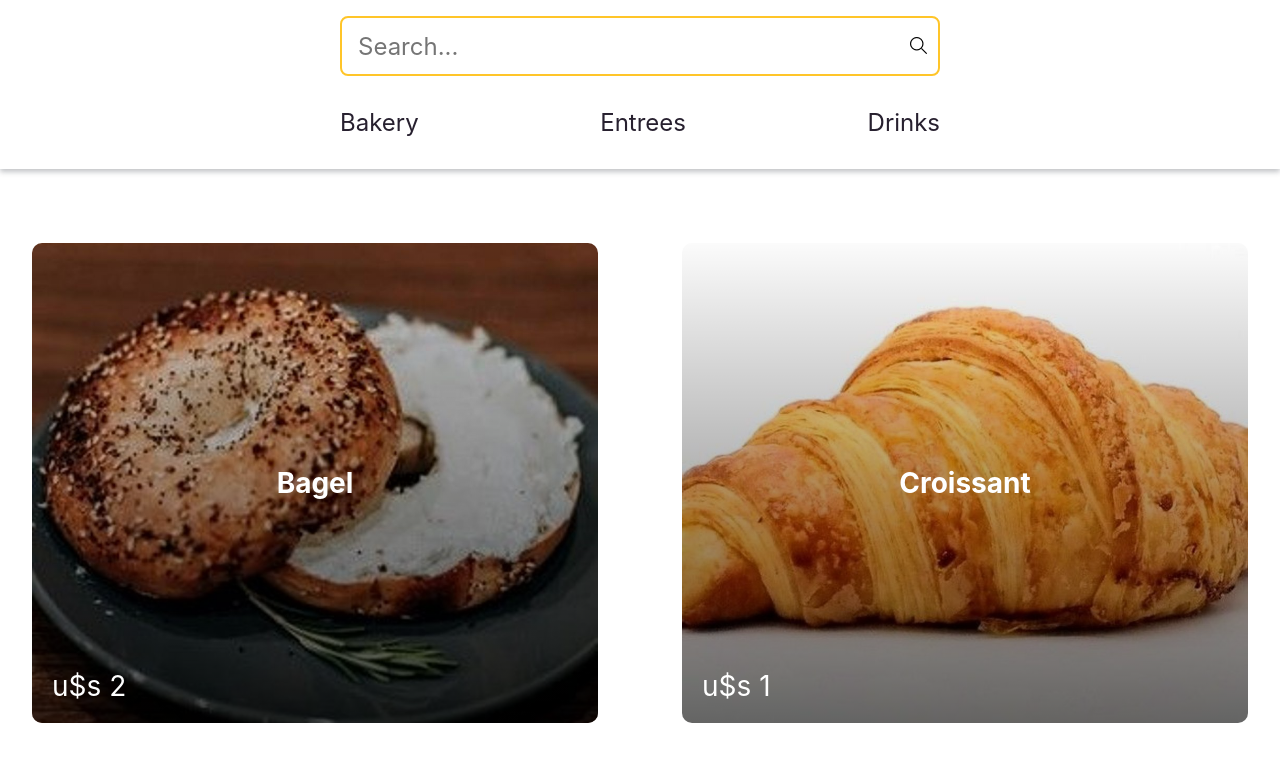
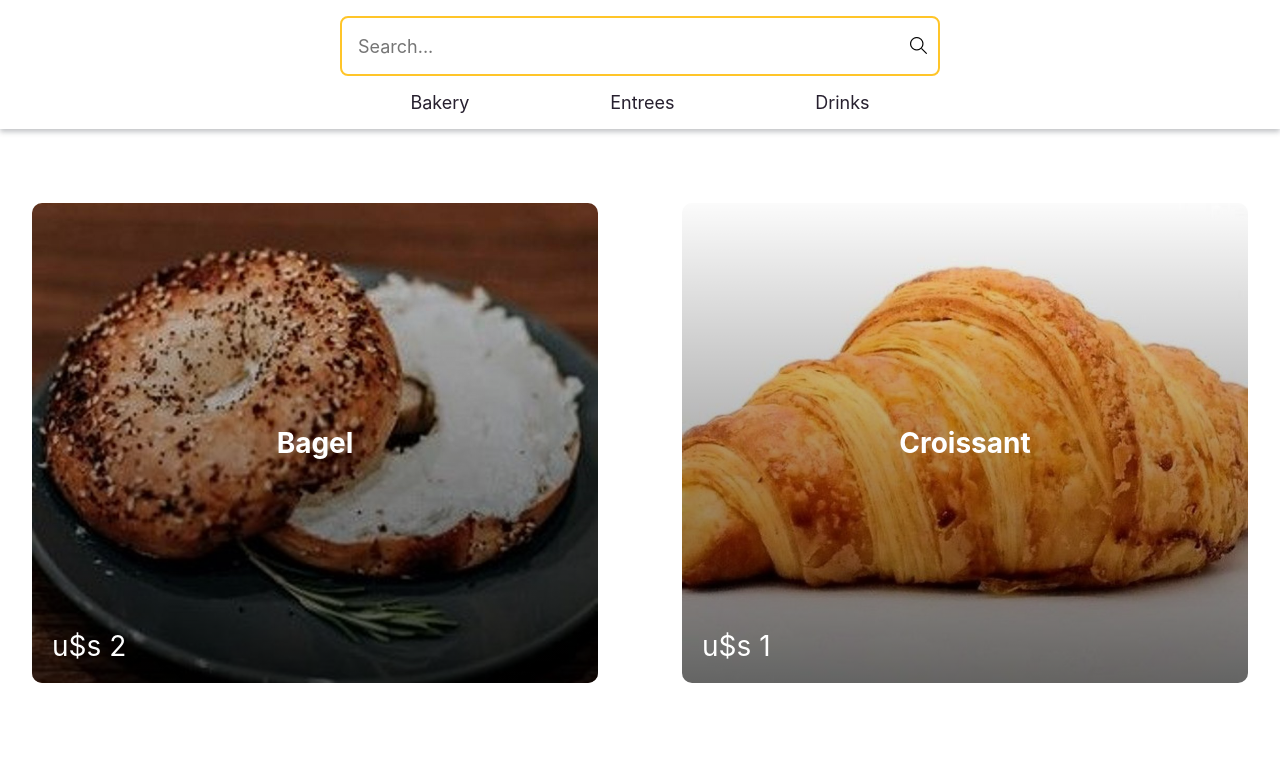
Before and after one commit to MatiasManevi/mashgin_challenge, a React (Create React App) app in the folder front/: page / in a window 1280 px wide. Shown: the top 765 px of the page. Built offline with nearby package versions, Linux system fonts and the light colour scheme.

Commit message:
Refine header styles

```diff
--- a/front/src/components/molecules/Categories/Categories.scss
+++ b/front/src/components/molecules/Categories/Categories.scss
@@ -2,12 +2,12 @@
 
 .categories {
 	display: flex;
-	padding: $space-32 0;
-	justify-content: space-between;
+	padding: $space-16 0;
+	justify-content: space-around;
 	align-items: center;
 
 	.category__title {
-		font-size: $font-size-24;
+		font-size: $font-size-18;
 		z-index: 1;
 	}
 
--- a/front/src/components/molecules/SearchForm/SearchForm.scss
+++ b/front/src/components/molecules/SearchForm/SearchForm.scss
@@ -1,4 +1,10 @@
+@import 'assets/scss/variables';
+
 .search-form {
 	display: flex;
 	width: 100%;
+
+	input {
+		font-size: $font-size-18;
+	}
 }
```
